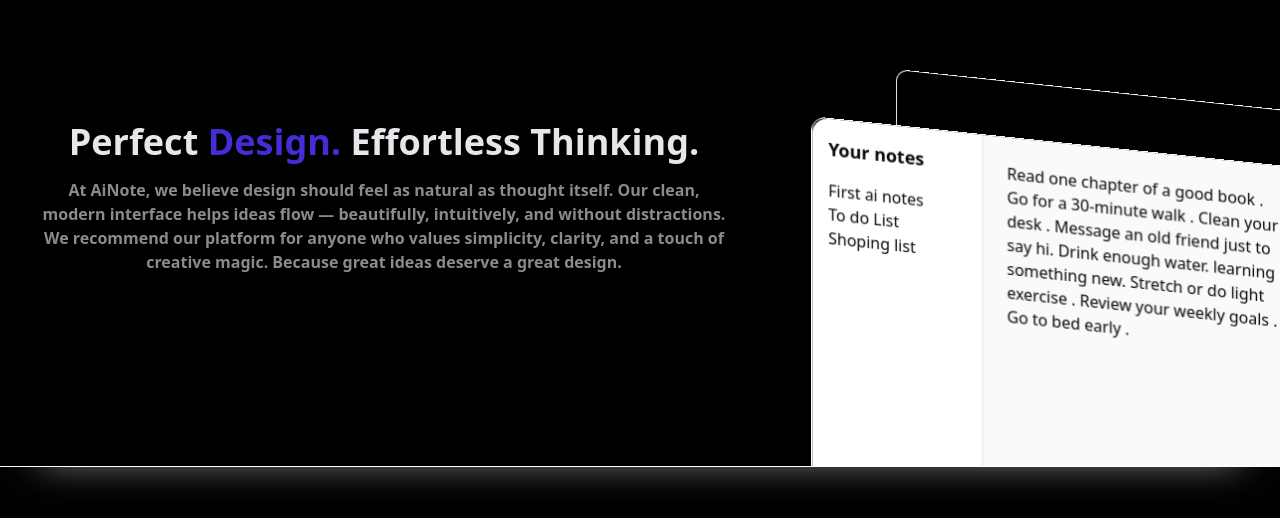
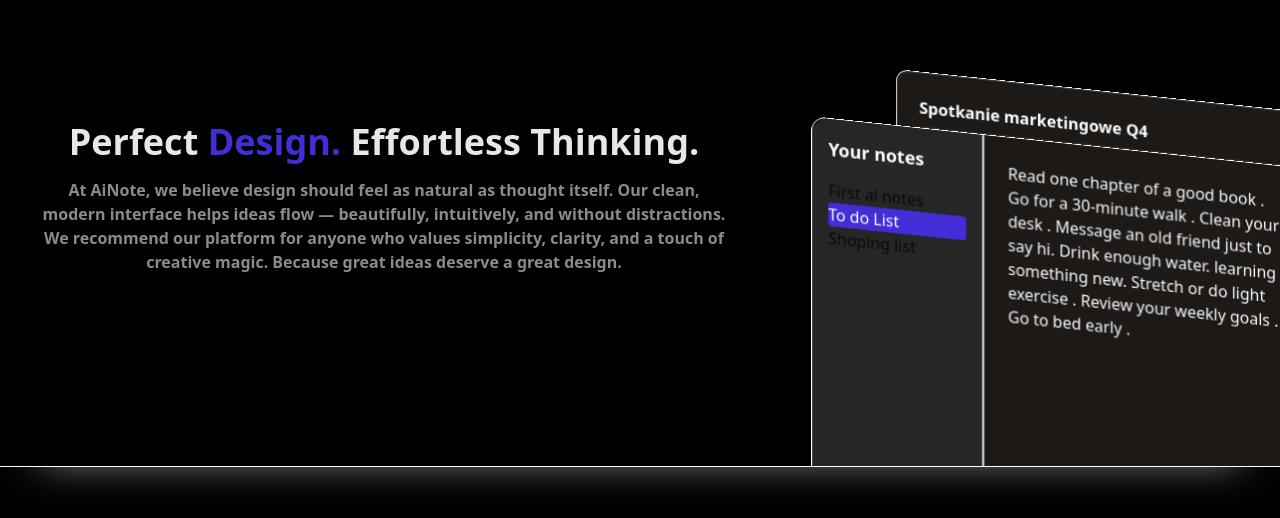
Before and after one commit to caps-ctrl/ainote, a Next.js app: page / in a window 1280 px wide. Shown: the part 434-952 px from the top of the page. Built offline with nearby package versions, Linux system fonts and the light colour scheme; no server answers.

Commit message:
add cards

```diff
--- a/app/page.tsx
+++ b/app/page.tsx
@@ -1,6 +1,6 @@
 import HeroSection from "@/components/HeroSection";
 import FeatureCard from "@/components/FeatureCard";
-import { Brain, Sparkles, FileText } from "lucide-react";
+import { Brain, Sparkles, FileText, LayoutGrid, Tag } from "lucide-react";
 import { ThemeToggle } from "@/components/theme-togle";
 import CardSwap, { Card } from "@/components/CardSwap";
 import CountUp from "@/components/CountUp";
@@ -37,17 +37,99 @@
             delay={5000}
             pauseOnHover={false}
           >
-            <Card></Card>
-            <Card></Card>
+            {/* --- Karta 1: Edytor z pomocą AI (Dark Mode) --- */}
+            <Card>
+              <div className="flex h-full flex-col p-6 bg-stone-900 rounded-2xl border border-neutral-700">
+                <input
+                  type="text"
+                  placeholder="Tytuł notatki..."
+                  defaultValue="Spotkanie marketingowe Q4"
+                  className="text-lg font-semibold bg-transparent border-b border-neutral-600 pb-2 mb-4 text-white placeholder-neutral-500 focus:outline-none"
+                />
+                <textarea
+                  placeholder="Zacznij pisać..."
+                  className="flex-1 bg-transparent text-neutral-300 text-sm resize-none focus:outline-none"
+                  defaultValue="Omówiliśmy strategię na nowy kwartał. Główne punkty to: zwiększenie budżetu na social media, nowa kampania wideo oraz analiza działań konkurencji. Należy przygotować raport SEO."
+                />
+                <div className="mt-4 p-3 bg-indigo-900/30 rounded-lg border border-indigo-700/50">
+                  <div className="flex items-center gap-2 mb-2">
+                    <Sparkles className="w-4 h-4 text-indigo-400" />
+                    <h3 className="text-sm font-semibold text-indigo-300">
+                      Podsumowanie AI
+                    </h3>
+                  </div>
+                  <p className="text-xs text-neutral-300">
+                    Kluczowe tematy: wzrost budżetu social media, nowa kampania
+                    wideo i analiza konkurencji. Zadanie: raport SEO.
+                  </p>
+                </div>
+              </div>
+            </Card>
+
+            {/* --- Karta 2: Widok organizacji / tagów --- */}
+            <Card>
+              <div className="flex h-full flex-col p-6 bg-neutral-800 rounded-2xl border border-neutral-700">
+                <div className="flex items-center justify-between mb-6">
+                  <h2 className="text-lg font-semibold text-white">
+                    Wszystkie Notatki
+                  </h2>
+                  <LayoutGrid className="w-5 h-5 text-neutral-400" />
+                </div>
+                <div className="space-y-3">
+                  {/* Notatka 1 */}
+                  <div className="p-3 bg-neutral-700/60 rounded-lg">
+                    <h3 className="font-medium text-white">Pomysły na apkę</h3>
+                    <p className="text-xs text-neutral-400 truncate">
+                      Integracja z kalendarzem, powiadomienia...
+                    </p>
+                    <div className="mt-2 flex gap-2">
+                      <span className="text-xs bg-blue-600/50 text-blue-200 px-2 py-0.5 rounded-full">
+                        #Projekt
+                      </span>
+                    </div>
+                  </div>
+                  {/* Notatka 2 */}
+                  <div className="p-3 bg-neutral-700/60 rounded-lg">
+                    <h3 className="font-medium text-white">Ważne linki</h3>
+                    <p className="text-xs text-neutral-400 truncate">
+                      Dokumentacja API, design system...
+                    </p>
+                    <div className="mt-2 flex gap-2">
+                      <span className="text-xs bg-green-600/50 text-green-200 px-2 py-0.5 rounded-full">
+                        #Praca
+                      </span>
+                    </div>
+                  </div>
+                  {/* Notatka 3 */}
+                  <div className="p-3 bg-neutral-700/60 rounded-lg">
+                    <h3 className="font-medium text-white">
+                      Przepis na ciasto
+                    </h3>
+                    <p className="text-xs text-neutral-400 truncate">
+                      Mąka, cukier, jajka, proszek do pieczenia...
+                    </p>
+                    <div className="mt-2 flex gap-2">
+                      <span className="text-xs bg-yellow-600/50 text-yellow-200 px-2 py-0.5 rounded-full">
+                        #Prywatne
+                      </span>
+                    </div>
+                  </div>
+                </div>
+              </div>
+            </Card>
+
+            {/* --- Karta 3: Twoja istniejąca karta (UI Aplikacji) --- */}
             <Card>
               <div className="flex h-full ">
                 {/* Sidebar */}
-                <aside className="w-43 bg-white dark:bg-neutral-800 border-r rounded-l-2xl p-4 flex flex-col">
-                  <h2 className="text-lg font-semibold mb-4">Your notes</h2>
+                <aside className="w-43 bg-neutral-800 border-r rounded-l-2xl p-4 flex flex-col">
+                  <h2 className="text-lg text-white font-semibold mb-4">
+                    Your notes
+                  </h2>
                   <div className="flex-1 overflow-y-auto space-y-2">
                     <div>
                       <p className="font-medium">First ai notes</p>
-                      <p className="font-medium rounded dark:bg-indigo-700 dark:text-white">
+                      <p className="font-medium rounded bg-indigo-700 text-white">
                         To do List
                       </p>
                       <p className="font-medium">Shoping list</p>
@@ -56,7 +138,7 @@
                 </aside>
 
                 {/* Main editor */}
-                <main className="flex-1 p-6 bg-neutral-50 dark:border-l dark:border-indigo-600 dark:bg-stone-900">
+                <main className="flex-1 p-6  border-l text-white bg-stone-900">
                   Read one chapter of a good book . Go for a 30-minute walk .
                   Clean your desk . Message an old friend just to say hi. Drink
                   enough water. learning something new. Stretch or do light
--- a/components/HeroSection.tsx
+++ b/components/HeroSection.tsx
@@ -18,7 +18,7 @@
           <Link href="/login">Start for Free</Link>
         </Button>
         <Button asChild variant="outline" size="lg">
-          <Link href="#features">See features</Link>
+          <Link href="features">See features</Link>
         </Button>
       </div>
     </section>
```
